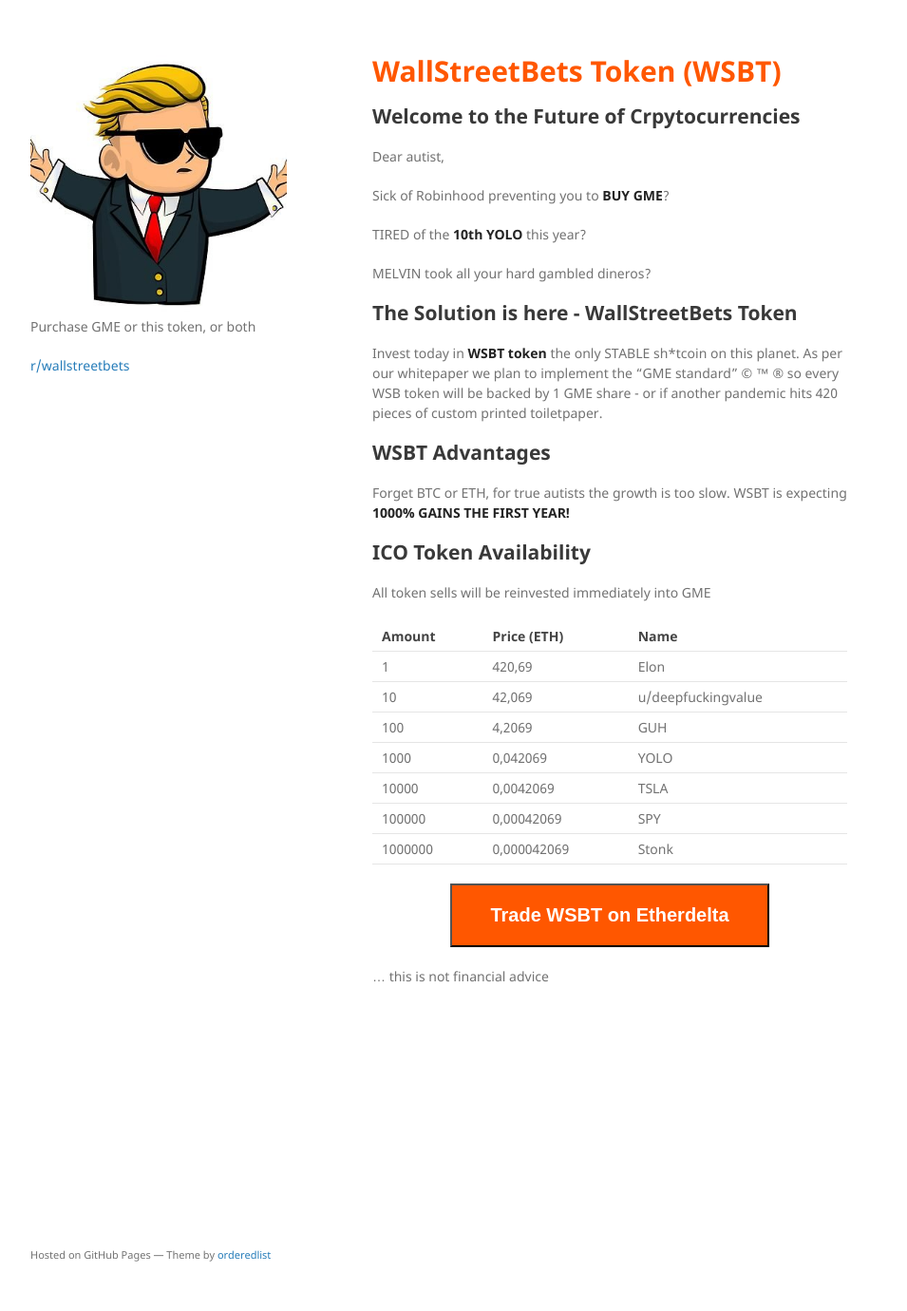
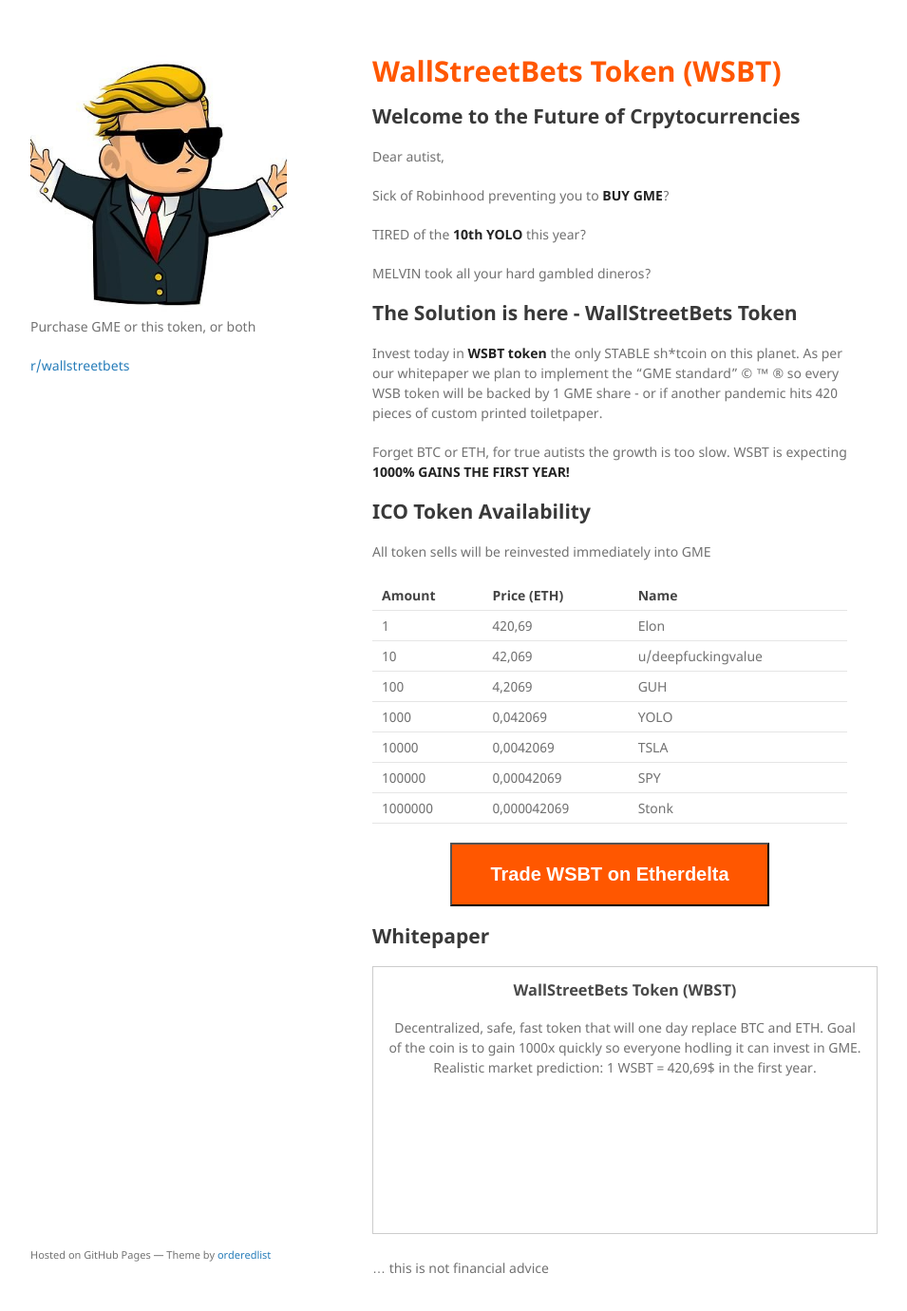
Before and after one commit to wallstreetbetstoken/wallstreetbetstoken.github.io, a Jekyll site: the page built from index.md, in a window 1280 px wide and 1400 px high. Shown: the top 1380 px of the window at 95% size, without its empty margins (178-1133 px from the left). Built offline with Jekyll 4.4.1, drawn with Linux system fonts in a browser that asks for light colours; our own code applies the rules of GitHub Pages for plain Markdown files.

Commit message:
Update index.md

```diff
--- a/index.md
+++ b/index.md
@@ -16,8 +16,6 @@ MELVIN took all your hard gambled dineros?
 
 Invest today in **WSBT token** the only STABLE sh\*tcoin on this planet. As per our whitepaper we plan to implement the "GME standard" &copy; &trade; &reg; so every WSB token will be backed by 1 GME share - or if another pandemic hits 420 pieces of custom printed toiletpaper.
 
-
-## WSBT Advantages
 Forget BTC or ETH, for true autists the growth is too slow.
 WSBT is expecting **1000% GAINS THE FIRST YEAR!**
 
@@ -41,5 +39,11 @@ All token sells will be reinvested immediately into GME
 <a href="https://etherdelta.com/#0x1893c95c112efc46ab32ee15886421c66b83d68a-ETH"><button style="padding: 20px 40px 20px 40px; background: #FF5700; color: white; text-align: center; font-weight: bold; font-size: 20px;" name="button" onclick="https://etherdelta.com/#0x1893c95c112efc46ab32ee15886421c66b83d68a-ETH">Trade WSBT on Etherdelta</button></a>
 </div>
 
-
+## Whitepaper
+<div style="text-align: center; padding: 15px; width: 100%; min-height: 250px; margin-bottom: 25px; border: 1px solid #ccc">
+	<h3>WallStreetBets Token (WBST)</h3>
+	Decentralized, safe, fast token that will one day replace BTC and ETH.
+	Goal of the coin is to gain 1000x quickly so everyone hodling it can invest in GME.
+	Realistic market prediction: 1 WSBT = 420,69$ in the first year.
+	</div>
 ... this is not financial advice
```
